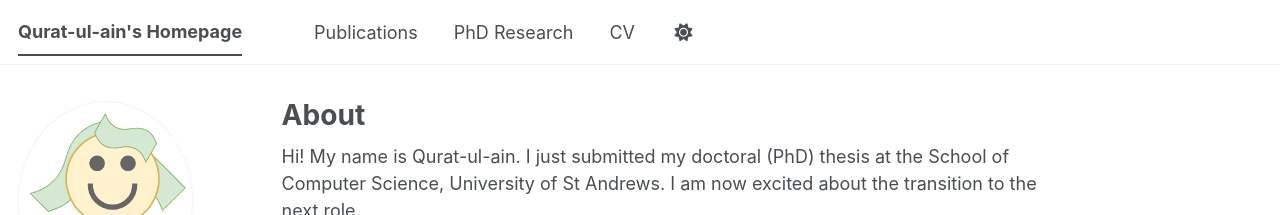
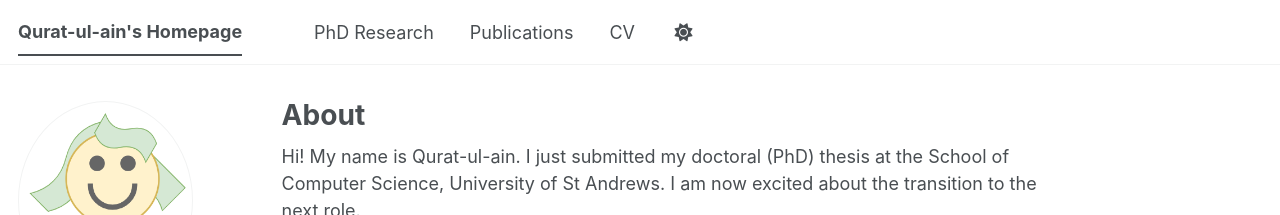
Before and after one commit to QuratulainS/QuratulainS.github.io, a Jekyll site: the page built from _pages/about.md, in a window 1280 px wide. Shown: the top 215 px of the page. Built offline with Jekyll 4.4.1, drawn with Linux system fonts in a browser that asks for light colours; some web fonts are replaced; a script bundle is joined from its source files by our own code; library files that are not in the unit come from our copies; part of the change alters nothing that is shown.

```diff
--- a/_data/navigation.yml
+++ b/_data/navigation.yml
@@ -8,11 +8,11 @@
 #      Markdown formatted page while the second is generated using JSON.
 
 main:
+  - title: "PhD Research"
+    url: /research/
+
   - title: "Publications"
     url: /publications/
-
-  - title: "PhD Research"
-    url: /phd/
 
   #- title: "Talks"
   #  url: /talks/
```
